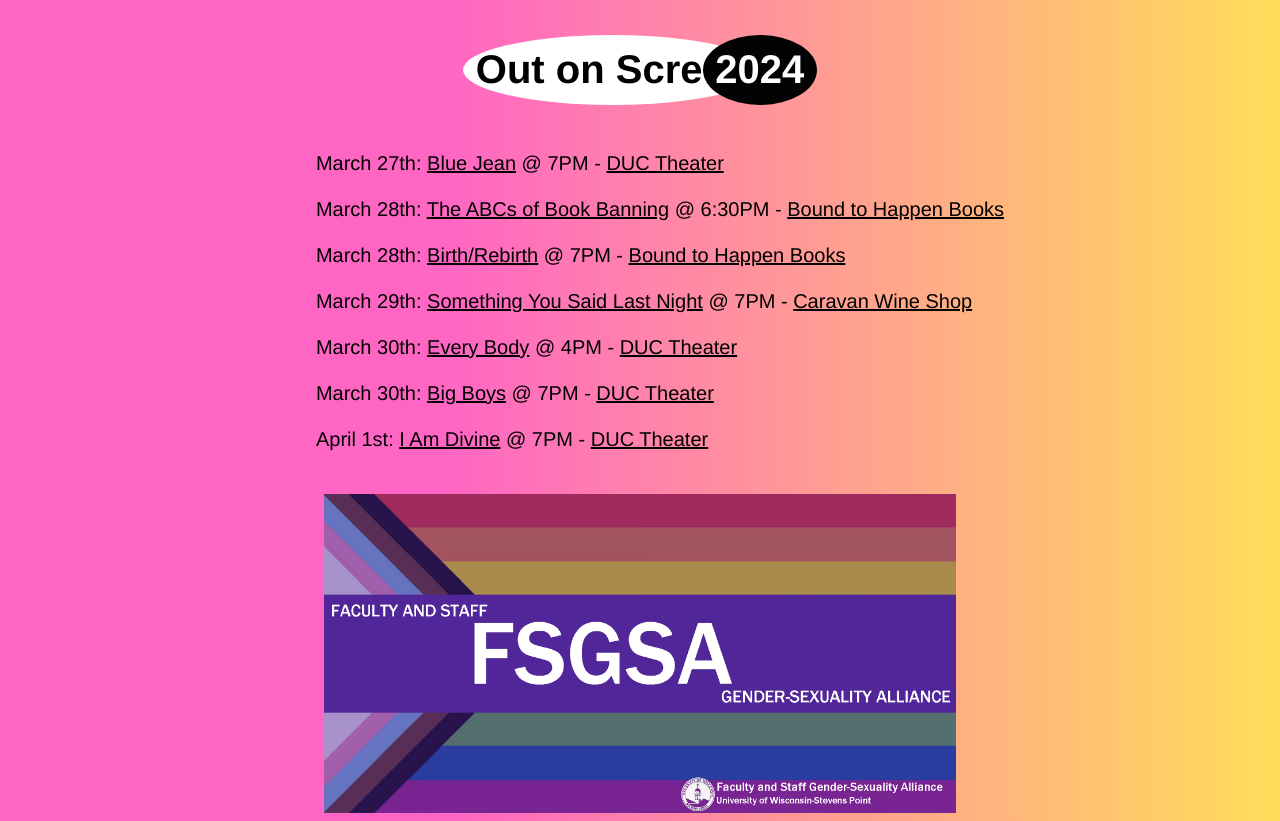
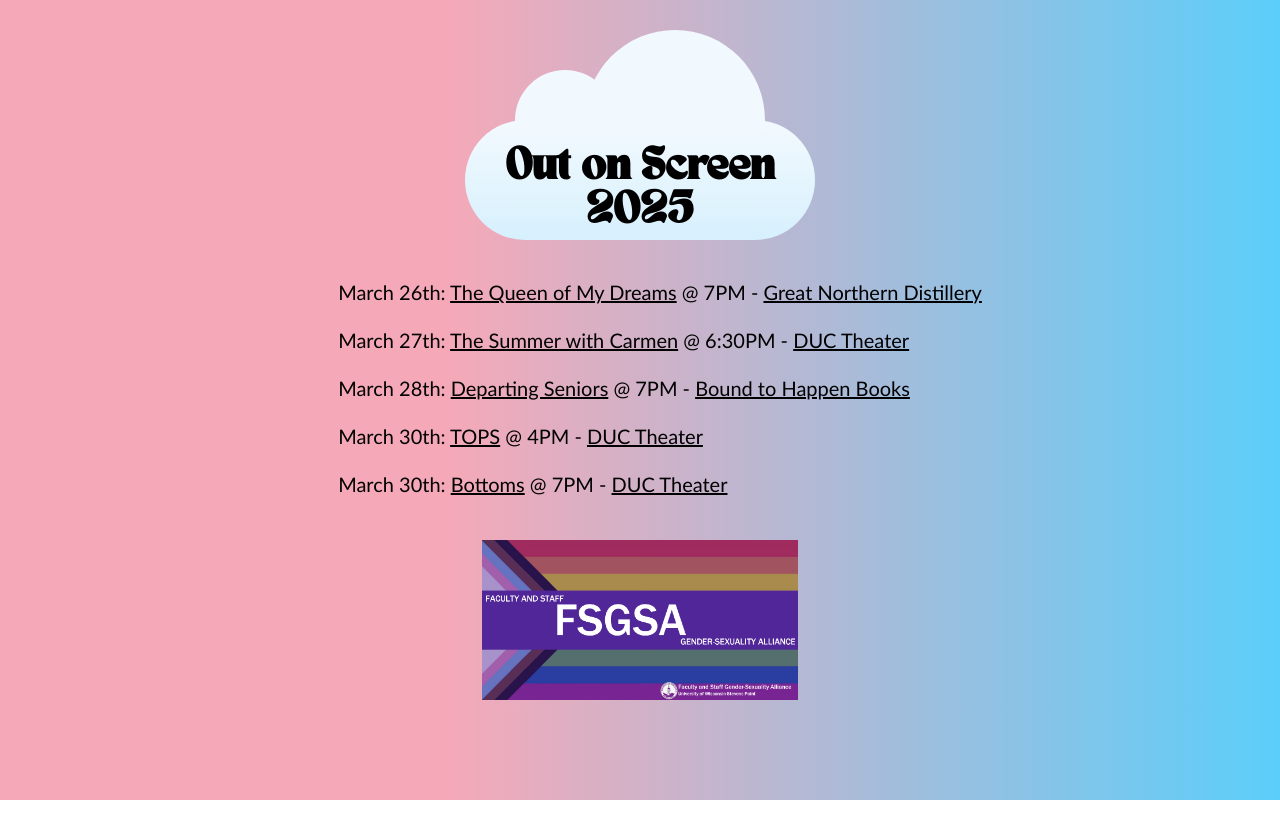
Before and after one commit to paisleehouse/outonscreen, a plain HTML site: page index.html in a window 1280 px wide. After the commit the page ends 800 px from the top, so only its background shows below. Drawn offline with Linux system fonts and the light colour scheme.

Commit message:
updated for 2025

```diff
--- a/index.html
+++ b/index.html
@@ -26,39 +26,34 @@
 
         <div class="header-center">
             <div class="header-container">
-                <h1 class="name">Out on Screen</h1>
-                <h1 class="year">2024</h1>
+                <div class="cloud">
+                    <h1 class="name">Out on Screen 2025</h1>
+                </div>
             </div>
         </div>
         <!--<hr>-->
         <div class="text-center">
             <div class="list-container">
                 <ul>
-                    March 27th: <a href="https://www.youtube.com/watch?v=mGGRNmIU7fc" target="_blank">Blue Jean</a> @ 7PM - <a href="https://www.google.com/maps/place/Dreyfus+University+Center/@44.5258202,-89.5715744,17z/data=!3m1!4b1!4m6!3m5!1s0x88005aeb56f9317f:0x4344f495d471d62!8m2!3d44.5258164!4d-89.5689995!16s%2Fg%2F11r8v1_rf?entry=ttu" target="_blank">DUC Theater</a>
+                    March 26th: <a href="https://www.youtube.com/watch?v=mGGRNmIU7fc" target="_blank">The Queen of My Dreams</a> @ 7PM - <a href="" target="_blank">Great Northern Distillery</a>
                     <br>
                     <br>
-                    March 28th: <a href="https://www.youtube.com/watch?v=sMaZ2bLwaeA" target="_blank">The ABCs of Book Banning</a> @ 6:30PM - <a href="https://www.google.com/maps/place/Bound+to+Happen+Books/@44.5236696,-89.5867984,17z/data=!3m1!4b1!4m6!3m5!1s0x88005bf22a2edb1f:0x4a895c0d11f30b02!8m2!3d44.5236658!4d-89.5842235!16s%2Fg%2F11rfn69rkq?entry=ttu" target="_blank"target="_blank">Bound to Happen Books</a>
+                    March 27th: <a href="https://www.youtube.com/watch?v=Hg6WTj21qpQ" target="_blank">The Summer with Carmen</a> @ 6:30PM - <a href="" target="_blank"target="_blank">DUC Theater</a>
                     <br>
                     <br>
-                    March 28th: <a href="https://www.youtube.com/watch?v=7iSSRWut50c" target="_blank">Birth/Rebirth</a> @ 7PM - <a href="https://www.google.com/maps/place/Bound+to+Happen+Books/@44.5236696,-89.5867984,17z/data=!3m1!4b1!4m6!3m5!1s0x88005bf22a2edb1f:0x4a895c0d11f30b02!8m2!3d44.5236658!4d-89.5842235!16s%2Fg%2F11rfn69rkq?entry=ttu" target="_blank">Bound to Happen Books</a>
+                    March 28th: <a href="https://www.youtube.com/watch?v=7iSSRWut50c" target="_blank">Departing Seniors</a> @ 7PM - <a href="https://www.google.com/maps/place/Bound+to+Happen+Books/@44.5236696,-89.5867984,17z/data=!3m1!4b1!4m6!3m5!1s0x88005bf22a2edb1f:0x4a895c0d11f30b02!8m2!3d44.5236658!4d-89.5842235!16s%2Fg%2F11rfn69rkq?entry=ttu" target="_blank">Bound to Happen Books</a>
                     <br>
                     <br>
-                    March 29th: <a href="https://www.youtube.com/watch?v=L1UZxFspzpQ" target="_blank">Something You Said Last Night</a> @ 7PM - <a href="https://www.google.com/maps/place/Caravan+Wine+Shop/@44.5238326,-89.5880683,17z/data=!3m1!4b1!4m6!3m5!1s0x88005b123b6a13c9:0x370e86509d70702e!8m2!3d44.5238288!4d-89.5854934!16s%2Fg%2F11r63jmk6w?entry=ttuhttps://www.google.com/maps/place/Caravan+Wine+Shop/@44.5238326,-89.5880683,17z/data=!3m1!4b1!4m6!3m5!1s0x88005b123b6a13c9:0x370e86509d70702e!8m2!3d44.5238288!4d-89.5854934!16s%2Fg%2F11r63jmk6w?entry=ttu" target="_blank">Caravan Wine Shop</a>
+                    March 30th: <a href="https://www.youtube.com/watch?v=L1UZxFspzpQ" target="_blank">TOPS</a> @ 4PM - <a href="https://www.google.com/maps/place/Dreyfus+University+Center/@44.5258202,-89.5715744,17z/data=!3m1!4b1!4m6!3m5!1s0x88005aeb56f9317f:0x4344f495d471d62!8m2!3d44.5258164!4d-89.5689995!16s%2Fg%2F11r8v1_rf?entry=ttu" target="_blank">DUC Theater</a>
                     <br>
                     <br>
-                    March 30th: <a href="https://www.youtube.com/watch?v=SoNvk5N-MKo" target="_blank">Every Body</a> @ 4PM - <a href="https://www.google.com/maps/place/Dreyfus+University+Center/@44.5258202,-89.5715744,17z/data=!3m1!4b1!4m6!3m5!1s0x88005aeb56f9317f:0x4344f495d471d62!8m2!3d44.5258164!4d-89.5689995!16s%2Fg%2F11r8v1_rf?entry=ttu" target="_blank">DUC Theater</a>
-                    <br>
-                    <br>
-                    March 30th: <a href="https://www.youtube.com/watch?v=Ywv_E0Ps98g" target="_blank">Big Boys</a> @ 7PM - <a href="https://www.google.com/maps/place/Dreyfus+University+Center/@44.5258202,-89.5715744,17z/data=!3m1!4b1!4m6!3m5!1s0x88005aeb56f9317f:0x4344f495d471d62!8m2!3d44.5258164!4d-89.5689995!16s%2Fg%2F11r8v1_rf?entry=ttu" target="_blank">DUC Theater</a>
-                    <br>
-                    <br>
-                    April 1st: <a href="https://www.youtube.com/watch?v=WUF3w0M_e7U" target="_blank">I Am Divine</a> @ 7PM - <a href="https://www.google.com/maps/place/Dreyfus+University+Center/@44.5258202,-89.5715744,17z/data=!3m1!4b1!4m6!3m5!1s0x88005aeb56f9317f:0x4344f495d471d62!8m2!3d44.5258164!4d-89.5689995!16s%2Fg%2F11r8v1_rf?entry=ttu" target="_blank">DUC Theater</a>
+                    March 30th: <a href="https://www.youtube.com/watch?v=SoNvk5N-MKo" target="_blank">Bottoms</a> @ 7PM - <a href="https://www.google.com/maps/place/Dreyfus+University+Center/@44.5258202,-89.5715744,17z/data=!3m1!4b1!4m6!3m5!1s0x88005aeb56f9317f:0x4344f495d471d62!8m2!3d44.5258164!4d-89.5689995!16s%2Fg%2F11r8v1_rf?entry=ttu" target="_blank">DUC Theater</a>
                     <br>
                     <br>
                 </ul>
             </div>
         </div>
-            <img src="./images/FSGSA TS Logo Final File.png" alt="Faculty Staff Gender-Sexuality Alliance logo with pride flag">
+        <img src="./images/FSGSA TS Logo Final File.png" alt="Faculty Staff Gender-Sexuality Alliance logo with pride flag">
     </div>
 </body>
 </html>
--- a/style.css
+++ b/style.css
@@ -1,9 +1,25 @@
 body {
-    background-image: linear-gradient(90deg, rgba(255,102,196,1) 35%, rgba(255,222,89,1) 100%);
+    background-image: linear-gradient(90deg, rgba(245,169,184) 35%, rgba(91,206,250) 100%);
 }
 /*set font family for site*/
-h1, ul {
-    font-family: 'Franklin Gothic Medium', 'Arial Narrow', Arial, sans-serif;
+
+@font-face {
+    font-family: tanNimbus;
+    src: url("./fonts/TAN-NIMBUS.otf");
+}
+
+h1 {
+    font-family: tanNimbus;
+}
+
+.name {
+    padding: 1%;
+    display: inline-block;
+}
+
+.year {
+    padding: 1%;
+    display: inline-block;
 }
 
 .header-center {
@@ -15,24 +31,46 @@ h1, ul {
 }
 */
 
-h1 {
-    font-size: 40px;
+.cloud {
+	width: 350px; height: 120px;
+
+	background: #f2f9fe;
+	background: linear-gradient(top, #f2f9fe 5%, #d6f0fd 100%);
+	background: -webkit-linear-gradient(top, #f2f9fe 5%, #d6f0fd 100%);
+	background: -moz-linear-gradient(top, #f2f9fe 5%, #d6f0fd 100%);
+	background: -ms-linear-gradient(top, #f2f9fe 5%, #d6f0fd 100%);
+	background: -o-linear-gradient(top, #f2f9fe 5%, #d6f0fd 100%);
+
+	border-radius: 100px;
+	-webkit-border-radius: 100px;
+	-moz-border-radius: 100px;
+
+	position: relative;
+	margin: 120px auto 20px;
 }
 
-.name {
-    background-color: white;
-    padding: 1%;
-    border-radius: 50%;
-    display: inline-block;
+.cloud:after, .cloud:before {
+	content: '';
+	position: absolute;
+	background: #f2f9fe;
+	z-index: -1
 }
 
-.year {
-    background-color: rgb(3, 3, 3);
-    color: white;
-    padding: 1%;
-    border-radius: 50%;
-    display: inline-block;
-    margin-left: -5%;
+.cloud:after {
+	width: 100px; height: 100px;
+	top: -50px; left: 50px;
+
+	border-radius: 100px;
+	-webkit-border-radius: 100px;
+	-moz-border-radius: 100px;
+}
+
+.cloud:before {
+	width: 180px; height: 180px;
+	top: -90px; right: 50px;
+	border-radius: 200px;
+	-webkit-border-radius: 200px;
+	-moz-border-radius: 200px;
 }
 
 /*
@@ -49,6 +87,7 @@ hr {
 
 .list-container {
     display: inline-block;
+    font-family: 'Gill Sans', 'Gill Sans MT', Calibri, 'Trebuchet MS', sans-serif;
 }
 
 ul {
@@ -82,7 +121,7 @@ img {
     display: block;
     margin-left: auto;
     margin-right: auto;
-    width: 50%;
+    width: 25%;
   }
 
 a {
```
Also changed, not shown: fonts/TAN-NIMBUS.otf (added), fonts/exFont-License.txt (added).
